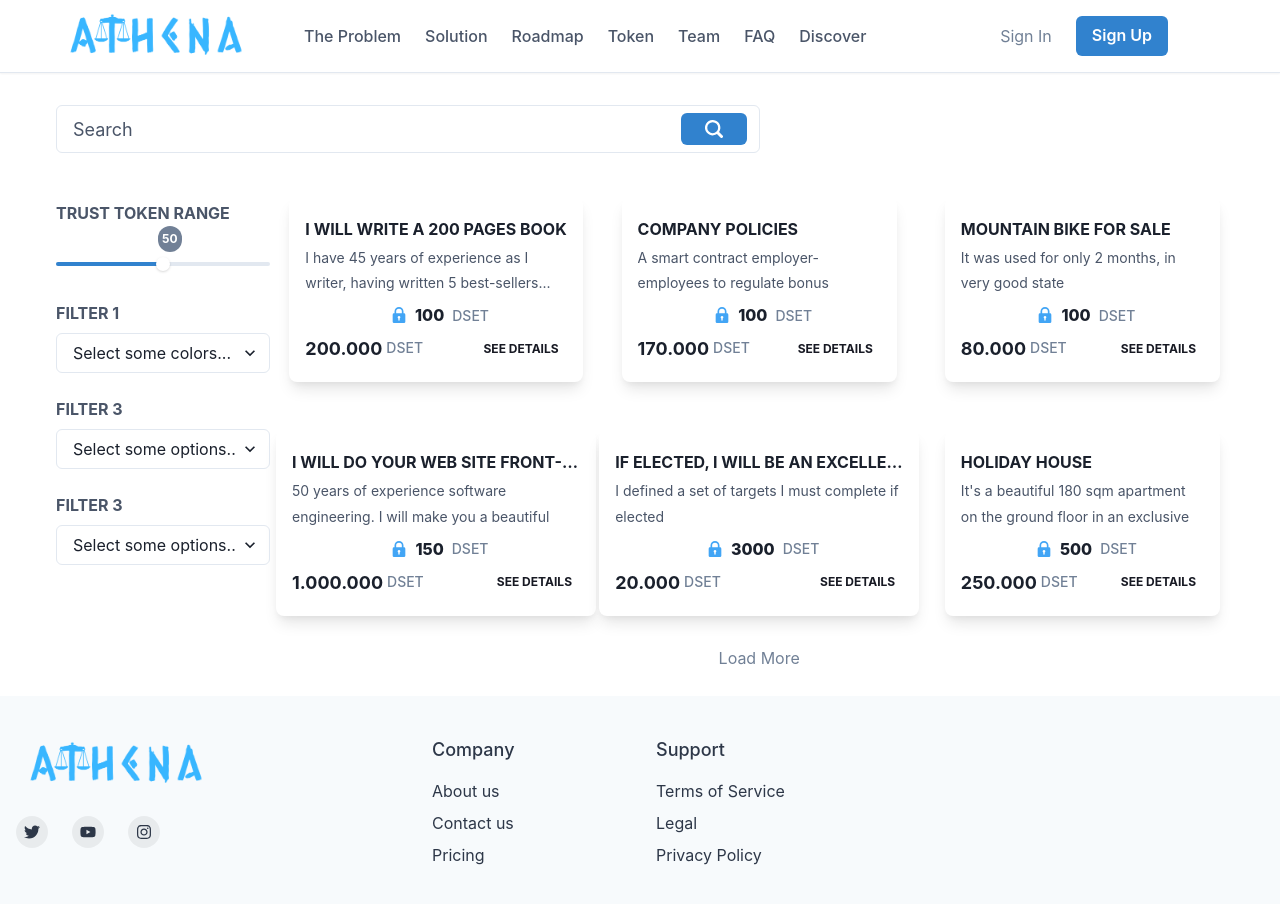
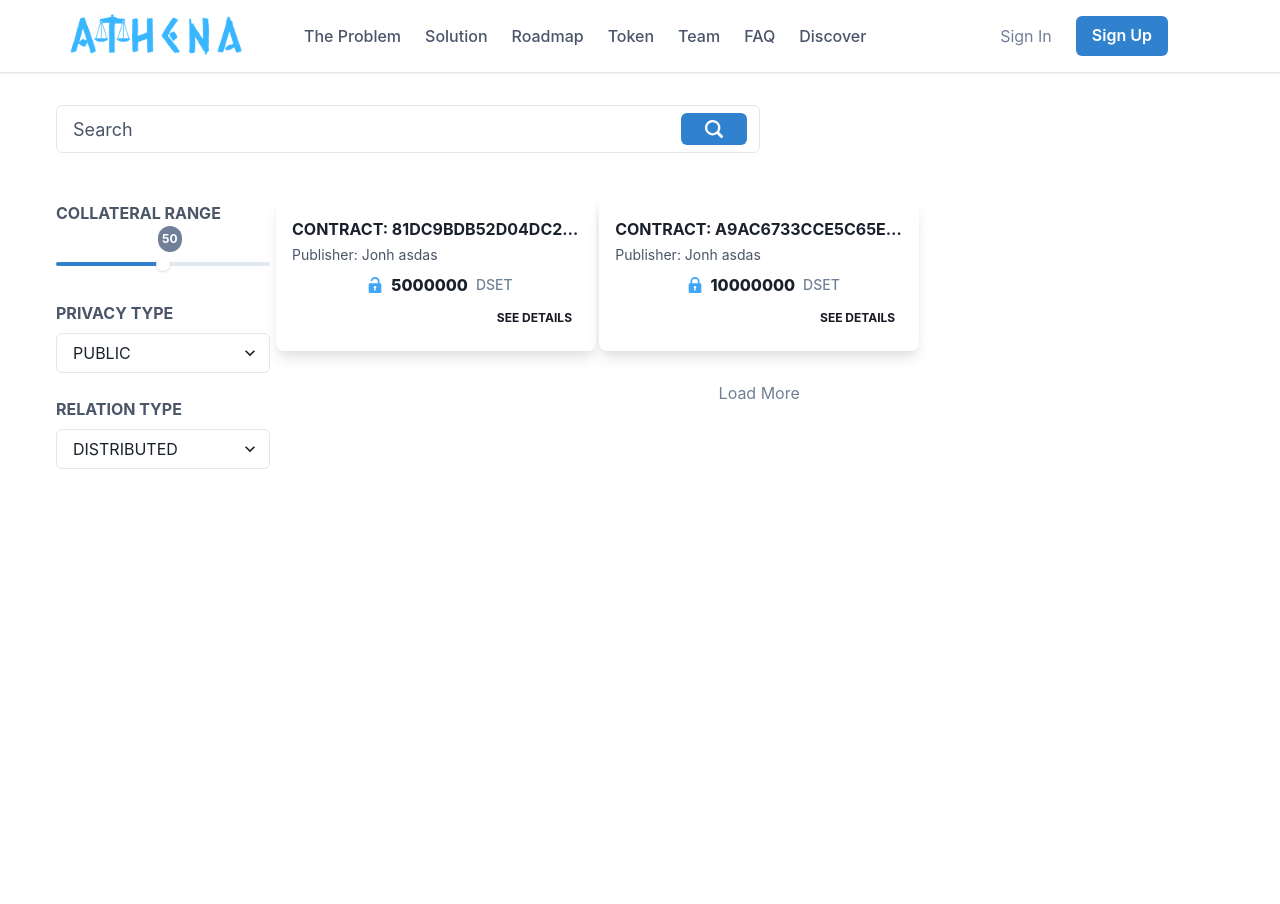
Before and after one commit to athena-labz/athena-frontend, a Next.js app: page /discover in a window 1280 px wide. Shown: the top 904 px of the page. After the commit the page ends 800 px from the top, so only its background shows below. Built offline with nearby package versions, Linux system fonts and the light colour scheme.

Commit message:
developing issue #24
v1 of contract card

```diff
--- a/components/SearchSection/index.tsx
+++ b/components/SearchSection/index.tsx
@@ -14,37 +14,72 @@ import {
 import { Search2Icon } from '@chakra-ui/icons';
 import { useState } from 'react';
 
-type Service= {
-  type: string;
-  publisher: string;
-  title: string;
-  description: string;
-  trust: number;
-  price?: number;
-  deadline?: number;
-  badge_color:string;
-  image?:string;
+
+type Contract = {
+  nft: {
+      currency_symbol: string,
+      token_name: string
+  },
+  relation_type: string,
+  privacy_type: string,
+  publisher: string,
+  collateral: [
+      {
+          currency_symbol: string, // This is ADA's currency_symbol
+          value: number // 5 ADA
+      }
+  ],
+  terms_hash: string,
+  judges?: [
+      {
+          name_judge: string,
+          judge: string,
+      }
+  ],
+  accusations?: [
+      {
+          name_accuser: string,
+          accuser: string,
+          name_accused: string,
+          accused: string,
+          time: number,
+          deadline: number
+      }
+  ],
+  resolutions?: [],
+  roles: number,
+  role_map?: [
+      {
+          name: string,
+          address: string,
+          role: 0
+      },
+      {
+          address: string,
+          role: 0
+      }
+  ]
 }
 
 
 type Discoverprops ={
-  services: Service[];
-  filterServ: Service[];
-  setfilter: (services:any) => any;
+  contracts: Contract[];
+  filterServ: Contract[];
+  setfilter: (contracts:any) => any;
 }
 
-const SearchSection = ({services, setfilter}:Discoverprops) => {
+const SearchSection = ({contracts, setfilter}:Discoverprops) => {
     function handleChange(e: any){
       if (e.target.value.length > 0) {
-          let filteredResults = services.filter(p => {
+          let filteredResults = contracts.filter(p => {
           return (
-          p.title.toLowerCase().match(e.target.value.toLowerCase())
+          p.terms_hash.toLowerCase().match(e.target.value.toLowerCase())
           )
           });
         setfilter(filteredResults);
       }
       else{
-        setfilter(services)
+        setfilter(contracts)
       }
 
     }
--- a/components/ServiceCard/index.tsx
+++ b/components/ServiceCard/index.tsx
@@ -1,52 +1,28 @@
 import { chakra, Box, Flex, useColorModeValue, HStack,Image,Text,Center } from "@chakra-ui/react";
 import { StarIcon } from "@chakra-ui/icons";
 import { BsStar, BsStarFill, BsStarHalf } from 'react-icons/bs';
-import { ArrowBackIcon,LockIcon } from '@chakra-ui/icons'
+import { ArrowBackIcon,LockIcon,UnlockIcon } from '@chakra-ui/icons'
+
 type ServiceCardProps ={
-    id:number;
-    type: string;
-    publisher: string;
-    title: string;
-    description: string;
-    trust: number;
-    price?: number;
-    pledge:number;
-    deadline?: number;
-    badge_color:string;
-    image?:string;
+    nft: {
+        currency_symbol: string,
+        token_name: string
+    },
+    relation_type: string,
+    privacy_type: string,
+    publisher: string,
+    collateral: {
+            currency_symbol: string, // This is ADA's currency_symbol
+            value: number // 5 ADA
+    }
+    ,
+    terms_hash: string,
 }
 
 interface RatingProps {
     rating: number;
     numReviews: number;
 }
-
-
-function Rating({ rating, numReviews }: RatingProps) {
-    return (
-      <Box d="flex" alignItems="center"  >
-        {Array(5)
-          .fill('')
-          .map((_, i) => {
-            const roundedRating = Math.round(rating * 2) / 2;
-            if (roundedRating - i >= 1) {
-              return (
-                <BsStarFill
-                  key={i}
-                  style={{ marginLeft: '1' }}
-                  color={i < rating ? '#004aad' : 'gray.300'}
-                />
-              );
-            }
-            if (roundedRating - i === 0.5) {
-              return <BsStarHalf key={i} style={{ marginLeft: '1' }} color={'#004aad'} />;
-            }
-            return <BsStar key={i} style={{ marginLeft: '1' }} color={'#004aad'} />;
-          })}
-
-      </Box>
-    );
-  }
 
 
 export default function ServiceCard(props:ServiceCardProps)  {
@@ -75,16 +51,18 @@ export default function ServiceCard(props:ServiceCardProps)  {
             textTransform="uppercase"
             isTruncated
           >
-            {props.title}
+            Contract: {props.terms_hash}
           </chakra.h1>
           <chakra.p
             mt={1}
             fontSize="sm"
-            style={{display:"block",overflow: "hidden",wordWrap:"break-word",lineHeight:"1.8em",maxHeight: "3.6em"}}
+            style={{display:"block",overflow: "hidden",wordWrap:"break-word",lineHeight:"1.4em",maxHeight: "3.6em"}}
 
             color={"gray.600"}
           >
-            {props.description}
+            Publisher: Jonh asdas
+            <br />
+
           </chakra.p>
         </Box>
 
@@ -94,9 +72,9 @@ export default function ServiceCard(props:ServiceCardProps)  {
           fontWeight={["bold", "extrabold"]}
           lineHeight="tight"
         >
-           <LockIcon mx={2} color="#42A5F5"/>
+           {props.privacy_type=="PRIVATE"?<LockIcon mx={2} color="#42A5F5"/> :<UnlockIcon mx={2} color="#42A5F5"/> }
 
-          {props.pledge}
+          {props.collateral.value}
           <chakra.span
             ml={2}
             fontSize="sm"
@@ -112,37 +90,15 @@ export default function ServiceCard(props:ServiceCardProps)  {
 
         <Flex
           alignItems="center"
-          justifyContent="space-between"
+          justifyContent="flex-end"
           px={4}
           py={2}
 
           roundedBottom="lg"
         >
-          {props.price ?
-            <Flex align="center"
-                  fontSize="5xl"
-                  fontWeight={["bold", "extrabold"]}
-                  lineHeight="tight">
-              <chakra.h1 color="gray.800" fontWeight="bold" fontSize="lg">
-                        {props.price}
-              </chakra.h1>
-              <chakra.span
-                ml={1}
-                mt={-0.5}
-                fontSize="sm"
-                fontWeight="medium"
-                color={"gray.500"}
-              >
-                {" "}
-                DSET
-              </chakra.span></Flex>
-          :
-           <chakra.h1 color="gray.800" fontWeight="bold" fontSize="lg">
 
-          </chakra.h1>
-          }
           <chakra.button
-             as={'a'} href={`/contract/${props.id}`}
+             as={'a'} href={`/contract/${props.terms_hash}`}
             px={2}
             py={1}
             bg="white"
--- a/pages/_app.tsx
+++ b/pages/_app.tsx
@@ -8,7 +8,7 @@ import { useRouter } from 'next/router'
 
 function MyApp({ Component, pageProps }: AppProps) {
   const router = useRouter()
-  const pathnames_not_show_footer = ['/login','/forgot-password','/profile','/reset-password',"/signup","/create-contract"]
+  const pathnames_not_show_footer = ['/login','/forgot-password','/profile','/reset-password',"/signup","/create-contract","/contract"]
 
   return (
     <ChakraProvider theme={customtheme}>
@@ -17,7 +17,7 @@ function MyApp({ Component, pageProps }: AppProps) {
 
           <Component {...pageProps} />
 
-          {pathnames_not_show_footer.indexOf(router.pathname) === -1 &&  <Footer /> }
+          {pathnames_not_show_footer.includes(router.pathname) &&  <Footer /> }
 
 
        </main>
--- /dev/null
+++ b/pages/api/contract.ts
@@ -0,0 +1,135 @@
+// Next.js API route support: https://nextjs.org/docs/api-routes/introduction
+import type { NextApiRequest, NextApiResponse } from 'next'
+
+type Contract = {
+    nft: {
+        currency_symbol: string,
+        token_name: string
+    },
+    relation_type: string,
+    privacy_type: string,
+    publisher: string,
+    collateral: [
+        {
+            currency_symbol: string, // This is ADA's currency_symbol
+            value: number // 5 ADA
+        }
+    ],
+    terms_hash: string,
+    judges?: [
+        {
+            name_judge: string,
+            judge: string,
+        }
+    ],
+    accusations?: [
+        {
+            name_accuser: string,
+            accuser: string,
+            name_accused: string,
+            accused: string,
+            time: number,
+            deadline: number
+        }
+    ],
+    resolutions?: [],
+    roles: number,
+    role_map?: [
+        {
+            name: string,
+            address: string,
+            role: 0
+        },
+        {
+            address: string,
+            role: 0
+        }
+    ]
+}
+
+type Data = {
+    contracts: Contract[]
+}
+
+const contracts_data = {
+    "contracts": [
+        {
+            "nft": {
+                "currency_symbol": "cs_example_1",
+                "token_name": "cnft"
+            },
+            "relation_type": "distributed",
+            "privacy_type": "public",
+            "publisher": "202cb962ac59075b964b07152d234b70",
+            "collateral": [
+                {
+                    "currency_symbol": "", // This is ADA's currency_symbol
+                    "value": 5000000 // 5 ADA
+                }
+            ],
+            "terms_hash": "81dc9bdb52d04dc20036dbd8313ed055",
+            "judges": [
+                "827ccb0eea8a706c4c34a16891f84e7b",
+                "e10adc3949ba59abbe56e057f20f883e"
+            ],
+            "accusations": [],
+            "resolutions": [],
+            "roles": 2,
+            "role_map": [
+                {
+                    "address": "202cb962ac59075b964b07152d234b70",
+                    "role": 0
+                }
+            ]
+        },
+        {
+            "nft": {
+                "currency_symbol": "cs_example_2",
+                "token_name": "cnft"
+            },
+            "relation_type": "distributed",
+            "privacy_type": "PRIVATE",
+            "publisher": "fcea920f7412b5da7be0cf42b8c93759",
+            "collateral": [
+                {
+                    "currency_symbol": "", // This is ADA's currency_symbol
+                    "value": 10000000 // 5 ADA
+                }
+            ],
+            "terms_hash": "a9ac6733cce5c65e4ff26e6bf312c27f",
+            "judges": [
+                "827ccb0eea8a706c4c34a16891f84e7b",
+                "e10adc3949ba59abbe56e057f20f883e"
+            ],
+            "accusations": [
+                {
+                    "accuser": "202cb962ac59075b964b07152d234b70",
+                    "accused": "fcea920f7412b5da7be0cf42b8c93759",
+                    "time": 1638185524,
+                    "deadline": 1640777524
+                }
+            ],
+            "resolutions": [],
+            "roles": 0,
+            "role_map": [
+                {
+                    "address": "202cb962ac59075b964b07152d234b70",
+                    "role": 0
+                },
+                {
+                    "address": "fcea920f7412b5da7be0cf42b8c93759",
+                    "role": 0
+                }
+            ]
+        }
+    ]
+}
+
+export function contracts() {
+    return contracts_data
+}
+
+
+export function contract(hash: string) {
+    return contracts_data.contracts.filter(contract => contract.terms_hash === hash)
+}
--- a/pages/discover.tsx
+++ b/pages/discover.tsx
@@ -1,9 +1,9 @@
 import type { GetStaticProps, NextPage } from 'next'
-import {useState, useCallback} from 'react';
+import { useState, useCallback } from 'react';
 import Head from 'next/head'
 import styles from '../styles/Home.module.css'
 import ServiceCard from '../components/ServiceCard'
-import { services } from './api/services'
+import { contracts } from './api/contract'
 import SearchSection from '../components/SearchSection'
 import {
   Box,
@@ -11,7 +11,7 @@ import {
   WrapItem,
   Wrap,
   Container,
-  Select ,
+  Select,
   FormControl,
   FormLabel,
   Slider,
@@ -29,44 +29,76 @@ import {
 } from '@chakra-ui/react'
 
 
-type Service= {
-  id:number;
-  type: string;
-  publisher: string;
-  title: string;
-  description: string;
-  trust: number;
-  price?: number;
-   pledge:number;
-  deadline?: number;
-  badge_color:string;
-  image?:string;
+type Contract = {
+  nft: {
+    currency_symbol: string,
+    token_name: string
+  },
+  relation_type: string,
+  privacy_type: string,
+  publisher: string,
+  collateral: [
+    {
+      currency_symbol: string, // This is ADA's currency_symbol
+      value: number // 5 ADA
+    }
+  ],
+  terms_hash: string,
+  judges?: [
+    {
+      name_judge: string,
+      judge: string,
+    }
+  ],
+  accusations?: [
+    {
+      name_accuser: string,
+      accuser: string,
+      name_accused: string,
+      accused: string,
+      time: number,
+      deadline: number
+    }
+  ],
+  resolutions?: [],
+  roles: number,
+  role_map?: [
+    {
+      name: string,
+      address: string,
+      role: 0
+    },
+    {
+      address: string,
+      role: 0
+    }
+  ]
+}
+
+type Discoverprops = {
+  contracts: Contract[]
 }
 
 
-type Discoverprops ={
-  services: Service[]
-}
-
-
-const Discover = ({services}:Discoverprops) => {
+const Discover = ({ contracts }: Discoverprops) => {
   const [value, setValue] = useState(50);
-  const [filtered, setFiltered] = useState(services);
+  const [filtered, setFiltered] = useState(contracts);
   const [isLoading, setIsLoading] = useState(false);
 
 
   // Create state
-  const [state,setState] = useState({
+  const [state, setState] = useState({
     xoffset: 102,
     yoffset: 25,
   })
 
-  const onChange = (new_value:number) => {
-    let new_coordenada = state.xoffset-(value-new_value)*2
+  const onChange = (new_value: number) => {
+    let new_coordenada = state.xoffset - (value - new_value) * 2
 
     setState({
       ...state,
-         ['xoffset']:new_coordenada});
+      ['xoffset']: new_coordenada
+    });
 
 
     setValue(new_value)
@@ -74,7 +106,7 @@ const Discover = ({services}:Discoverprops) => {
 
   const loadMore = async () => {
     setIsLoading(true)
-    await setTimeout(function(){
+    await setTimeout(function () {
       setIsLoading(false)
     }, 1000);
   }
@@ -83,13 +115,13 @@ const Discover = ({services}:Discoverprops) => {
   return (
     <div >
       <Head>
-        <title>DigiServices</title>
+        <title>DigiServices - Discover</title>
       </Head>
 
 
       <section>
 
-        <SearchSection services={services} filterServ={filtered} setfilter={setFiltered}/>
+        <SearchSection contracts={contracts} filterServ={filtered} setfilter={setFiltered} />
 
         <Grid
           templateColumns="repeat(5, 1fr)"
@@ -107,8 +139,8 @@ const Discover = ({services}:Discoverprops) => {
                   <FormLabel
                     color="gray.600"
                     fontWeight='bold'
-                            style={{textTransform:'uppercase'}}>
-                        trust token range
+                    style={{ textTransform: 'uppercase' }}>
+                    Collateral Range
                   </FormLabel>
 
                   <Badge
@@ -138,7 +170,7 @@ const Discover = ({services}:Discoverprops) => {
                       <SliderFilledTrack />
                     </SliderTrack>
 
-                          <SliderThumb  />
+                    <SliderThumb />
 
                   </Slider>
 
@@ -153,18 +185,17 @@ const Discover = ({services}:Discoverprops) => {
               <Box w="100%" p={2} marginTop={'0.5rem'}>
 
                 <FormControl >
-                      <FormLabel color="gray.600" fontWeight='bold' style={{textTransform:'uppercase'}}>
-                        Filter 1
+                  <FormLabel color="gray.600" fontWeight='bold' style={{ textTransform: 'uppercase' }}>
+                    Privacy Type
                   </FormLabel>
 
                   <Select
                     name="options"
-                        placeholder="Select some colors..."
+
                     size="md"
                   >
-                        <option value="option1" >option 1</option>
-                        <option value="option2">option 2</option>
-                        <option value="option3">Option 3</option>
+                    <option value="option1" >PUBLIC</option>
+                    <option value="option2">PRIVATE</option>
                   </Select>
                 </FormControl>
 
@@ -173,44 +204,20 @@ const Discover = ({services}:Discoverprops) => {
               <Box w="100%" p={2} marginTop={'0.5rem'}>
 
                 <FormControl >
-                      <FormLabel color="gray.600" fontWeight='bold' style={{textTransform:'uppercase'}}>
-                        Filter 3
+                  <FormLabel color="gray.600" fontWeight='bold' style={{ textTransform: 'uppercase' }}>
+                    Relation Type
                   </FormLabel>
                   <Select
                     isMulti
                     name="colors"
-                        placeholder="Select some options..."
                     size="md"
                   >
-                        <option value="option1">option 1</option>
-                        <option value="option2">option 2</option>
-                        <option value="option3">Option 3</option>
+                    <option value="option1">DISTRIBUTED</option>
+                    <option value="option2">CONVERGENT</option>
                   </Select>
                 </FormControl>
 
               </Box>
-
-                <Box w="100%" p={2} marginTop={'0.5rem'}>
-
-                   <FormControl >
-                      <FormLabel color="gray.600" fontWeight='bold' style={{textTransform:'uppercase'}}>
-                        Filter 3
-                      </FormLabel>
-                      <Select
-                        isMulti
-                        name="options"
-                        placeholder="Select some options..."
-                        size="md"
-                      >
-                        <option value="option1">option 1</option>
-                        <option value="option2">option 2</option>
-                        <option value="option3">Option 3</option>
-                      </Select>
-                    </FormControl>
-
-                 </Box>
-
-
 
 
             </Box>
@@ -218,22 +225,17 @@ const Discover = ({services}:Discoverprops) => {
           </GridItem  >
 
           <GridItem colSpan={4}>
-              <Grid  gap={6}  templateColumns="repeat(6, 1fr)" >
-                  {filtered.map((service, index) => (
-                    <GridItem colSpan={2}  key={service.id}>
+            <Grid gap={6} templateColumns="repeat(6, 1fr)" >
+              {filtered.map((contract, index) => (
+                <GridItem colSpan={2} key={contract.terms_hash}>
 
                   <ServiceCard
-                        id={service.id}
-                        type={service.type}
-                        badge_color={service.badge_color}
-                        publisher={service.publisher}
-                        title={service.title}
-                        description={service.description}
-                        trust={service.trust}
-                        price={service.price}
-                        deadline={service.deadline}
-                        image={service.image}
-                        pledge={service.pledge}
+                    nft={contract.nft}
+                    relation_type={contract.relation_type }
+                    privacy_type={ contract.privacy_type}
+                    publisher={contract.publisher }
+                    collateral={contract.collateral[0] }
+                    terms_hash={contract.terms_hash}
                   />
                 </GridItem>
               ))}
@@ -266,17 +268,17 @@ const Discover = ({services}:Discoverprops) => {
   )
 }
 
-export const getStaticProps:GetStaticProps = async () => {
+export const getStaticProps: GetStaticProps = async () => {
 
   //const {data} =  await api("services",{});
-  const data = services();
+  const data = contracts();
 
   return {
-    props:{
-      services:data.services
+    props: {
+      contracts: data.contracts
 
     },
-    revalidate:60*60*24// 24 hours
+    revalidate: 60 * 60 * 24// 24 hours
   }
 }
 
```
Lines whose indentation alone changed are shown as unchanged.
